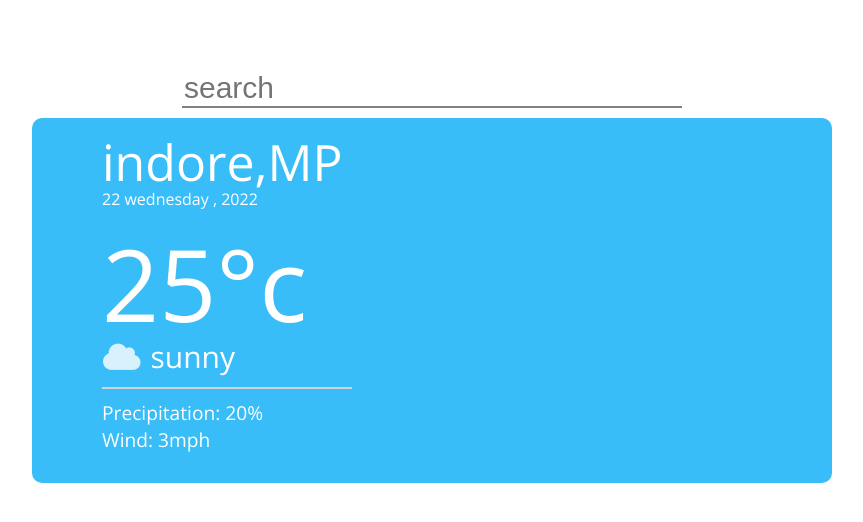
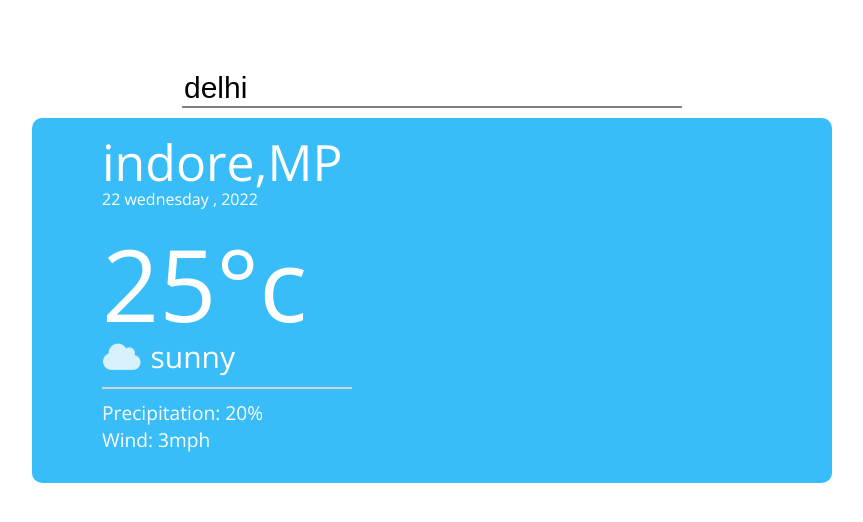
Before and after one commit to tanishk15sharma/Weather-Application, a React (Create React App) app: page / in a window 1280 px wide. Shown: the top 522 px of the page, without its empty margins (208-1071 px from the left). Built offline with nearby package versions, Linux system fonts and the light colour scheme; no server answers.

Commit message:
Fetch Api done

```diff
--- a/src/components/weather.js
+++ b/src/components/weather.js
@@ -2,11 +2,38 @@ import React, { useState, useEffect } from "react";
 import "./style/style.css";
 
 const WeatherHandler = () => {
+  const [city, setCity] = useState(null);
+  const [search, setSearch] = useState("delhi");
+
+  // weatherAPI = api.openweathermap.org/data/2.5/weather?q={city name}&appid={API key}
+  // api KEY = 634412f226d82125f33f4e7d7dde8b84
+
+  useEffect(() => {
+    const fetchApi = async () => {
+      const url = `https://api.openweathermap.org/data/2.5/weather?q=${search}&appid=634412f226d82125f33f4e7d7dde8b84`;
+
+      const response = await fetch(url);
+      //   console.log(response);
+      const convertJson = await response.json();
+      console.log(convertJson);
+      setCity(convertJson);
+    };
+    fetchApi();
+  }, []);
+
   return (
     <div>
       <div className="container-div">
         <div className="input-div">
-          <input type="search" placeholder="search" className="input" />
+          <input
+            type="search"
+            placeholder="search"
+            className="input"
+            value={search}
+            onChange={(e) => {
+              setSearch(e.target.value);
+            }}
+          />
           {/* <i class="fas fa-search"></i> */}
         </div>
 
```
